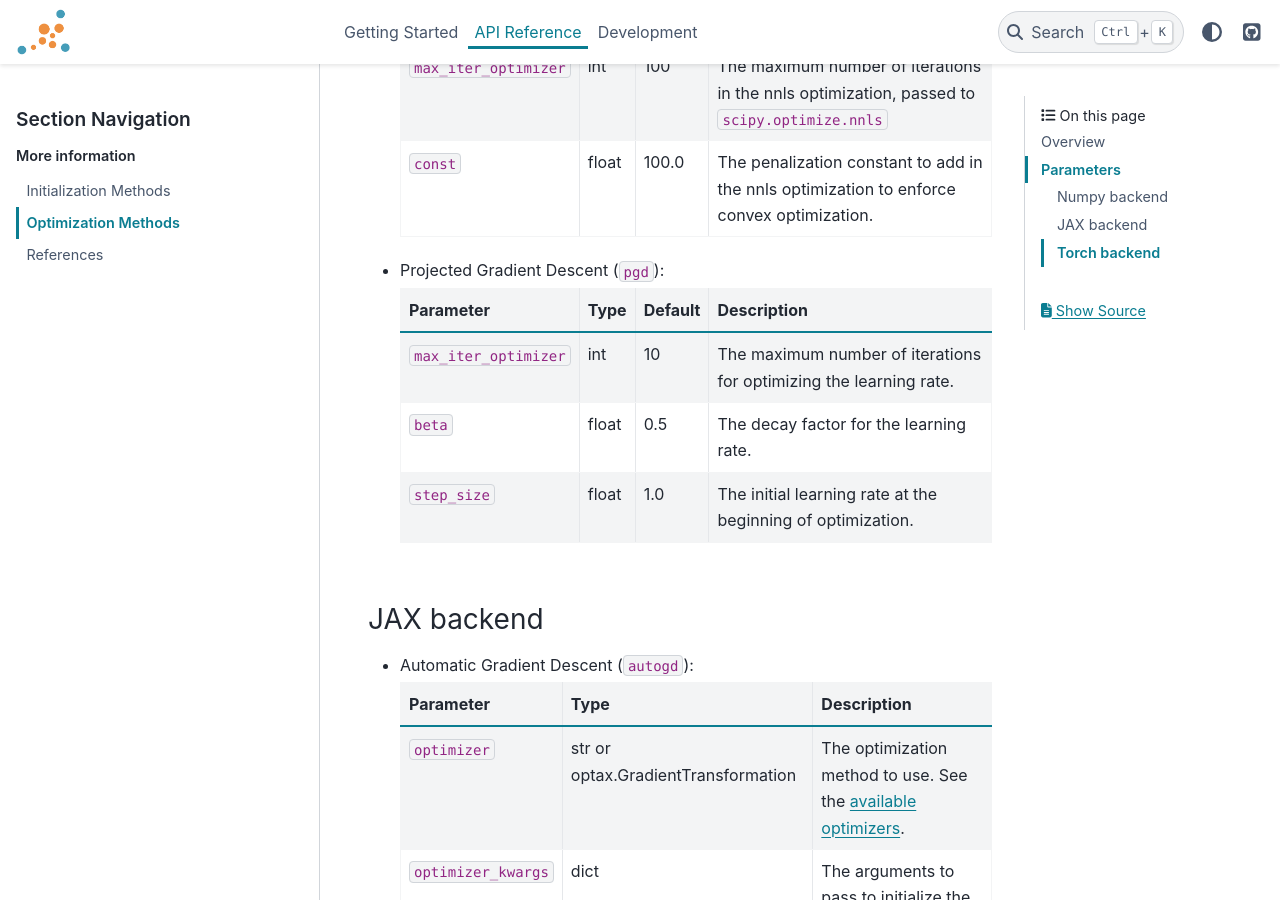
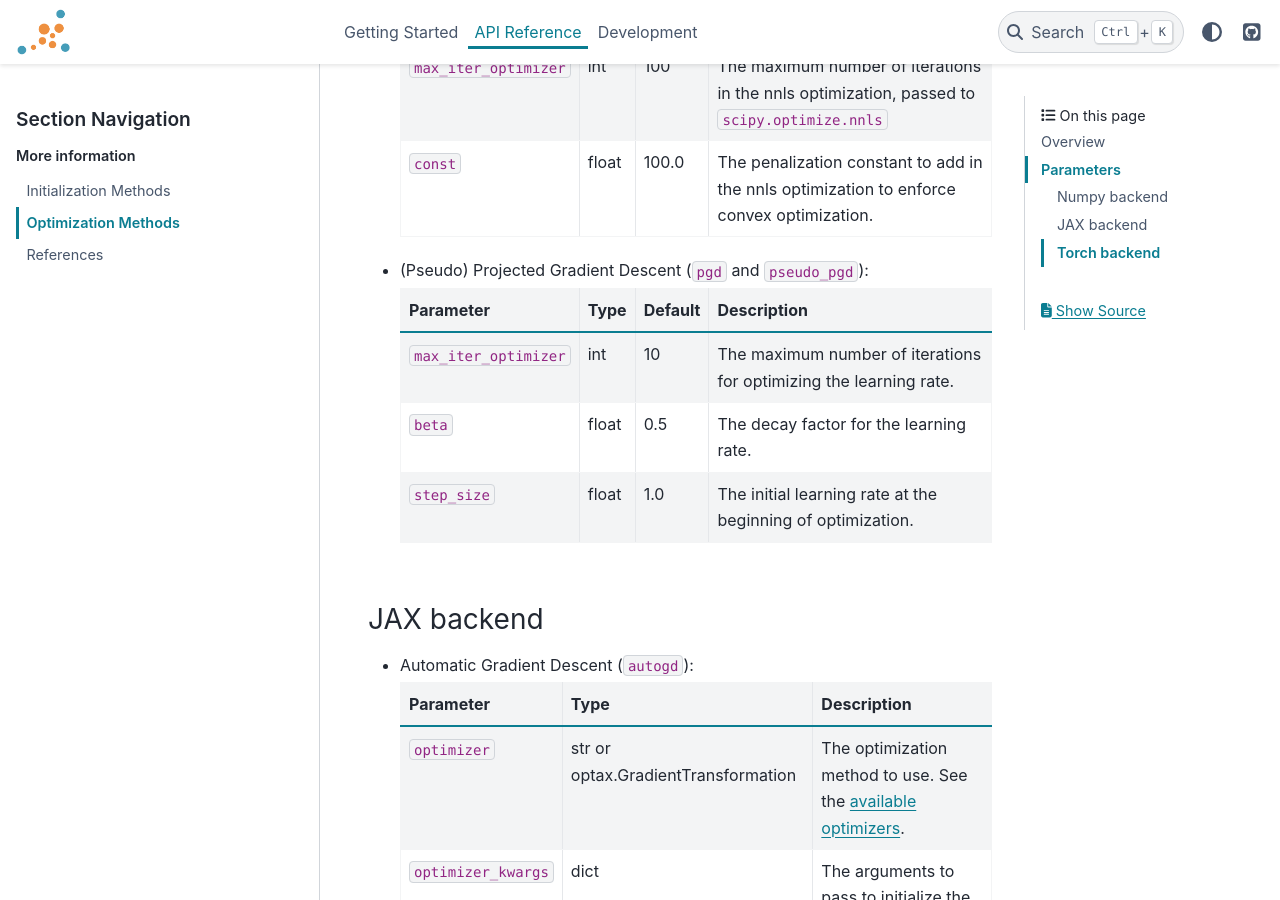
Before and after one commit to aleixalcacer/archetypes, a Sphinx documentation site: the page built from docs/reference/optimization-methods.md, in a window 1280 px wide and 900 px high, scrolled down 957 px. Built offline with Sphinx 7.4.7 and the PyData theme 0.15.4, drawn with Linux system fonts in a browser that asks for light colours; pages that are not in the unit, such as notebooks, are missing from menus; cross-references to code outside the pages are shown as plain code.

Commit message:
maint doc chart title

```diff
--- a/docs/reference/optimization-methods.md
+++ b/docs/reference/optimization-methods.md
@@ -33,7 +33,7 @@ Like Pseudo-PGD, but performs orthogonal projection onto unit simplex
     | `max_iter_optimizer` | int    |    100     | The maximum number of iterations in the nnls optimization, passed to `scipy.optimize.nnls`|
     | `const`              | float  |   100.0    | The penalization constant to add in the nnls optimization to enforce convex optimization. |
 
-* Projected Gradient Descent (`pgd`):
+* (Pseudo) Projected Gradient Descent (`pgd` and `pseudo_pgd`):
 
     | Parameter            | Type  |  Default   | Description                                                        |
     |----------------------|-------|------------|--------------------------------------------------------------------|
```
